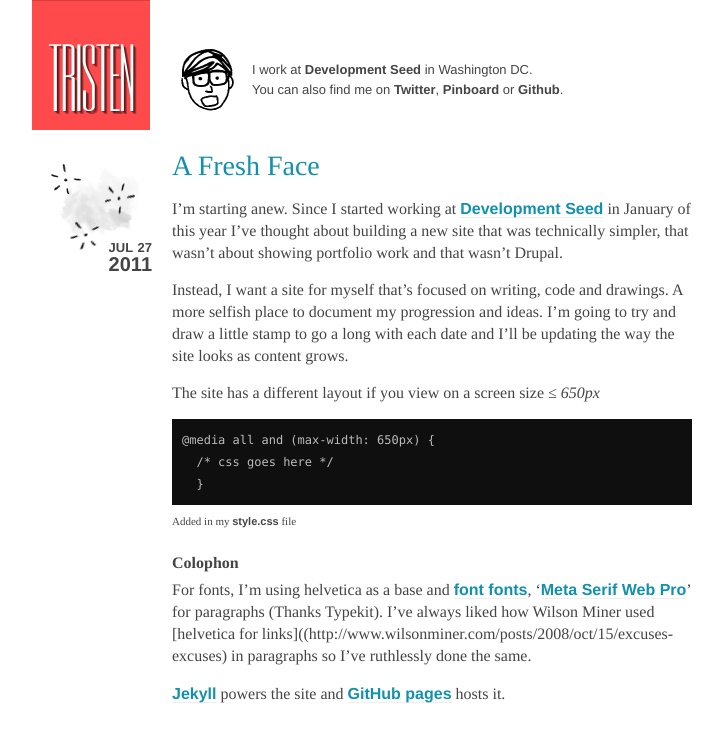
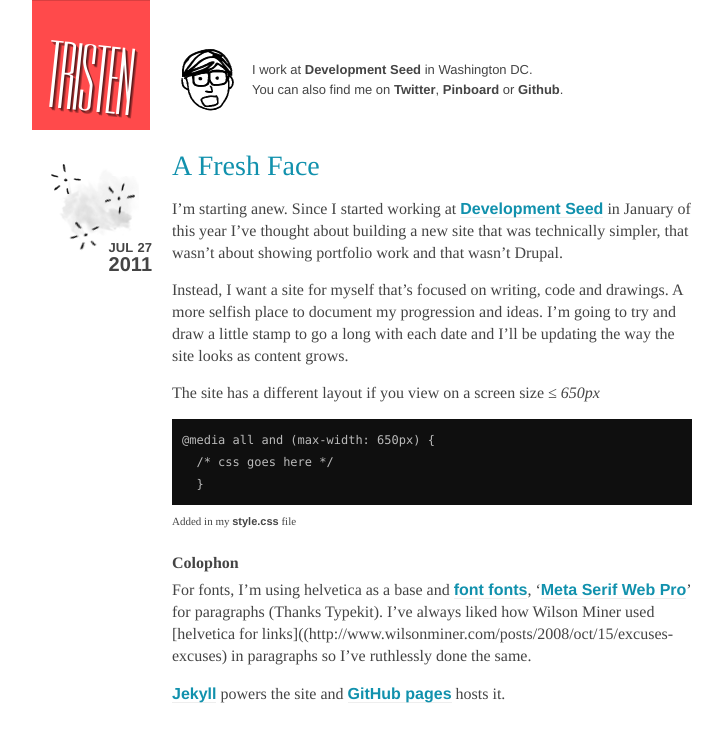
Before and after one commit to tristen/tristen.github.com, a Jekyll site: the page built from index.html, in a window 1280 px wide. Shown: the top 742 px of the page, without its empty margins (128-851 px from the left). Built offline with Jekyll 4.4.1, drawn with Linux system fonts in a browser that asks for light colours; Markdown is read by kramdown in place of the engine named in the settings.

Commit message:
Make logo more drunk looking

```diff
--- a/css/style.css
+++ b/css/style.css
@@ -151,6 +151,14 @@
   -o-transition: text-shadow 0.3s ease-out;
   -webkit-transition: text-shadow 0.3s ease-out;
   transition: text-shadow 0.3s ease-out;
+  -moz-transform: rotate(6deg);
+  -o-transform: rotate(6deg);
+  -webkit-transform: rotate(6deg);
+  -ms-transform: rotate(6deg);
+  transform: rotate(6deg);
+  filter: progid:DXImageTransform.Microsoft.Matrix(
+         M11=0.9914448613738104, M12=-0.13052619222005157,M21=0.13052619222005157, M22=0.9914448613738104, sizingMethod='auto expand');
+   zoom: 1;
   }
 h1.title a:hover {
   text-shadow: -1px 1px 0px rgba(0, 0, 0, 0.3),
```
